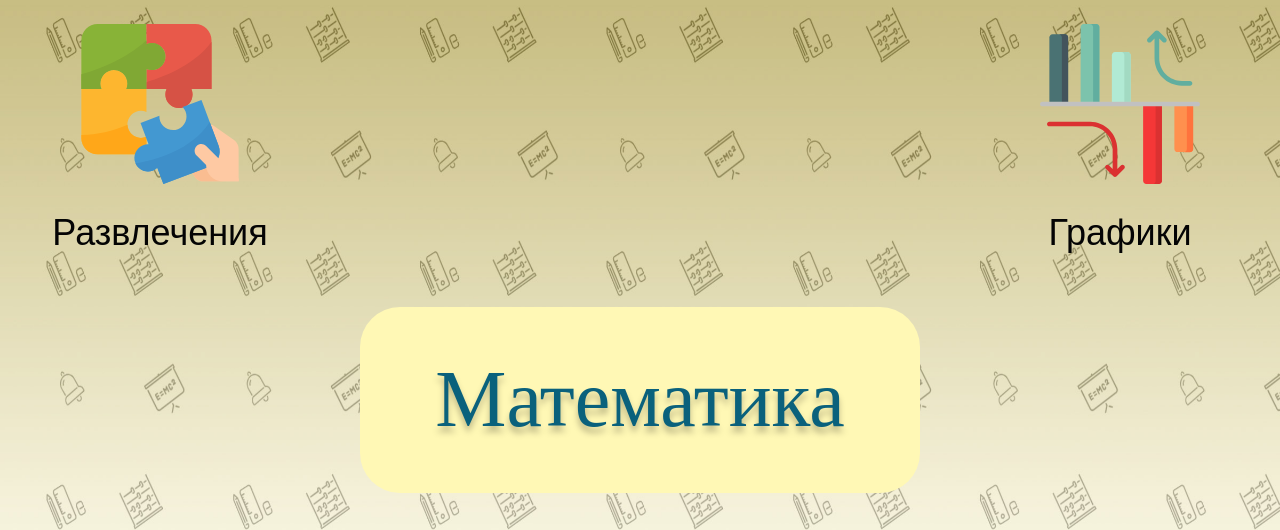
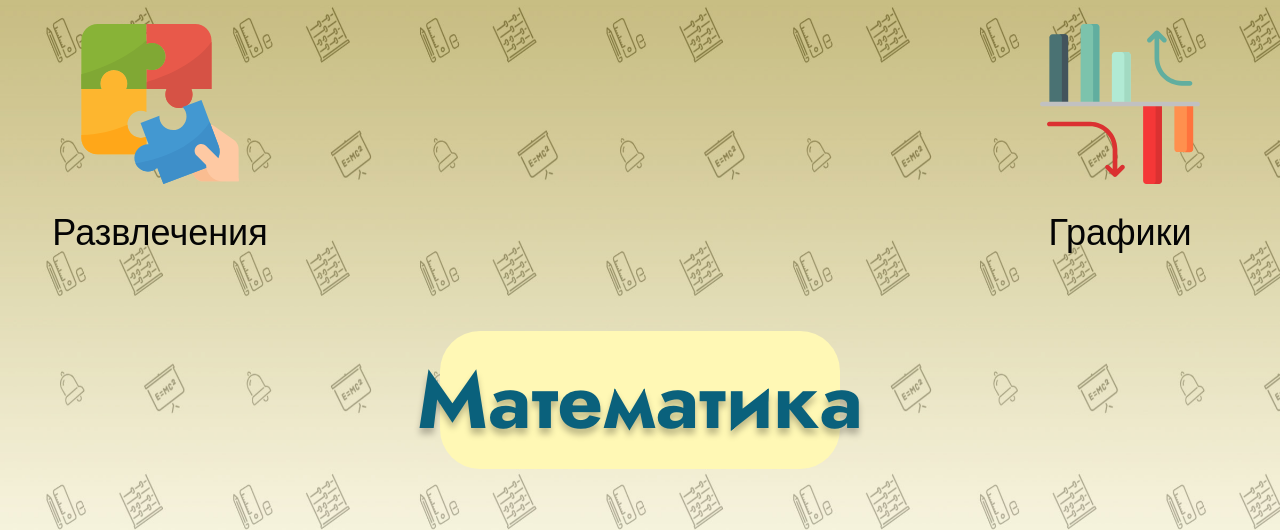
Before and after one commit to h00kmeat/HAKATON, a plain HTML site: page index.html in a window 1280 px wide. Shown: the top 530 px of the page. Drawn offline with Linux system fonts and the light colour scheme; a web font is replaced by a local one.

Commit message:
курим мы члены

```diff
--- a/fonts/style_fonts.css
+++ b/fonts/style_fonts.css
@@ -1,8 +1,8 @@
 
 @font-face {
 	font-family: 'Jost-Bold';
-	src: url('fonts/Jost-Bold.eot');
-	src: local('☺'), url('fonts/Jost-Bold.woff') format('woff'), url('fonts/Jost-Bold/Jost-Bold.ttf') format('truetype'), url('fonts/Jost-Bold.svg') format('svg');
+	src: url('Jost-Bold.eot');
+	src: local('☺'), url('Jost-Bold/Jost-Bold.woff') format('woff'), url('Jost-Bold/Jost-Bold.ttf') format('truetype'), url('Jost-Bold/Jost-Bold.svg') format('svg');
 	font-weight: bold;
 	font-style: normal;
 }
@@ -10,7 +10,7 @@
 font-family: 'Myriad Pro Regular';
 font-style: normal;
 font-weight: normal;
-src: local('Myriad Pro Regular'), url('fonts/Myriad Pro Font Family/MYRIADPRO-REGULAR.woff') format('woff');
+src: local('Myriad Pro Regular'), url('Myriad Pro Font Family/MYRIADPRO-REGULAR.woff') format('woff');
 }
 
 
@@ -18,7 +18,7 @@ src: local('Myriad Pro Regular'), url('fonts/Myriad Pro Font Family/MYRIADPRO-RE
 font-family: 'Myriad Pro Condensed';
 font-style: normal;
 font-weight: normal;
-src: local('Myriad Pro Condensed'), url('fonts/Myriad Pro Font Family/MYRIADPRO-COND.woff') format('woff');
+src: local('Myriad Pro Condensed'), url('Myriad Pro Font Family/MYRIADPRO-COND.woff') format('woff');
 }
 
 
@@ -26,7 +26,7 @@ src: local('Myriad Pro Condensed'), url('fonts/Myriad Pro Font Family/MYRIADPRO-
 font-family: 'Myriad Pro Condensed Italic';
 font-style: normal;
 font-weight: normal;
-src: local('Myriad Pro Condensed Italic'), url('fonts/Myriad Pro Font Family/MYRIADPRO-CONDIT.woff') format('woff');
+src: local('Myriad Pro Condensed Italic'), url('Myriad Pro Font Family/MYRIADPRO-CONDIT.woff') format('woff');
 }
 
 
@@ -34,7 +34,7 @@ src: local('Myriad Pro Condensed Italic'), url('fonts/Myriad Pro Font Family/MYR
 font-family: 'Myriad Pro Light';
 font-style: normal;
 font-weight: normal;
-src: local('Myriad Pro Light'), url('fonts/Myriad Pro Font Family/MyriadPro-Light.woff') format('woff');
+src: local('Myriad Pro Light'), url('Myriad Pro Font Family/MyriadPro-Light.woff') format('woff');
 }
 
 
@@ -42,7 +42,7 @@ src: local('Myriad Pro Light'), url('fonts/Myriad Pro Font Family/MyriadPro-Ligh
 font-family: 'Myriad Pro Semibold';
 font-style: normal;
 font-weight: normal;
-src: local('Myriad Pro Semibold'), url('fonts/Myriad Pro Font Family/MYRIADPRO-SEMIBOLD.woff') format('woff');
+src: local('Myriad Pro Semibold'), url('Myriad Pro Font Family/MYRIADPRO-SEMIBOLD.woff') format('woff');
 }
 
 
@@ -50,7 +50,7 @@ src: local('Myriad Pro Semibold'), url('fonts/Myriad Pro Font Family/MYRIADPRO-S
 font-family: 'Myriad Pro Semibold Italic';
 font-style: normal;
 font-weight: normal;
-src: local('Myriad Pro Semibold Italic'), url('fonts/Myriad Pro Font Family/MYRIADPRO-SEMIBOLDIT.woff') format('woff');
+src: local('Myriad Pro Semibold Italic'), url('Myriad Pro Font Family/MYRIADPRO-SEMIBOLDIT.woff') format('woff');
 }
 
 
@@ -58,7 +58,7 @@ src: local('Myriad Pro Semibold Italic'), url('fonts/Myriad Pro Font Family/MYRI
 font-family: 'Myriad Pro Bold Condensed';
 font-style: normal;
 font-weight: normal;
-src: local('Myriad Pro Bold Condensed'), url('fonts/Myriad Pro Font Family/MYRIADPRO-BOLDCOND.woff') format('woff');
+src: local('Myriad Pro Bold Condensed'), url('Myriad Pro Font Family/MYRIADPRO-BOLDCOND.woff') format('woff');
 }
 
 
@@ -66,7 +66,7 @@ src: local('Myriad Pro Bold Condensed'), url('fonts/Myriad Pro Font Family/MYRIA
 font-family: 'Myriad Pro Bold';
 font-style: normal;
 font-weight: normal;
-src: local('Myriad Pro Bold'), url('fonts/Myriad Pro Font Family/MYRIADPRO-BOLD.woff') format('woff');
+src: local('Myriad Pro Bold'), url('Myriad Pro Font Family/MYRIADPRO-BOLD.woff') format('woff');
 }
 
 
@@ -74,7 +74,7 @@ src: local('Myriad Pro Bold'), url('fonts/Myriad Pro Font Family/MYRIADPRO-BOLD.
 font-family: 'Myriad Pro Bold Italic';
 font-style: normal;
 font-weight: normal;
-src: local('Myriad Pro Bold Italic'), url('fonts/Myriad Pro Font Family/MYRIADPRO-BOLDIT.woff') format('woff');
+src: local('Myriad Pro Bold Italic'), url('Myriad Pro Font Family/MYRIADPRO-BOLDIT.woff') format('woff');
 }
 
 
@@ -82,5 +82,5 @@ src: local('Myriad Pro Bold Italic'), url('fonts/Myriad Pro Font Family/MYRIADPR
 font-family: 'Myriad Pro Bold Condensed Italic';
 font-style: normal;
 font-weight: normal;
-src: local('Myriad Pro Bold Condensed Italic'), url('fonts/Myriad Pro Font Family/MYRIADPRO-BOLDCONDIT.woff') format('woff');
+src: local('Myriad Pro Bold Condensed Italic'), url('Myriad Pro Font Family/MYRIADPRO-BOLDCONDIT.woff') format('woff');
 }
--- a/style.css
+++ b/style.css
@@ -51,10 +51,10 @@ body{
 }
 
 .math-section:nth-of-type(3){
-	margin: 5vh;
+	margin: 8vh 15vh;
 	background-color: #FFF8B5;
 	border-radius: 5vh;
-	font-family: Jost;
+	font-family: Jost-Bold;
 	font-size: 10vh;
 	color: #0A617C;
 	text-shadow: 0px 0.8vh 0.8vh rgba(0, 0, 0, 0.25);
```
